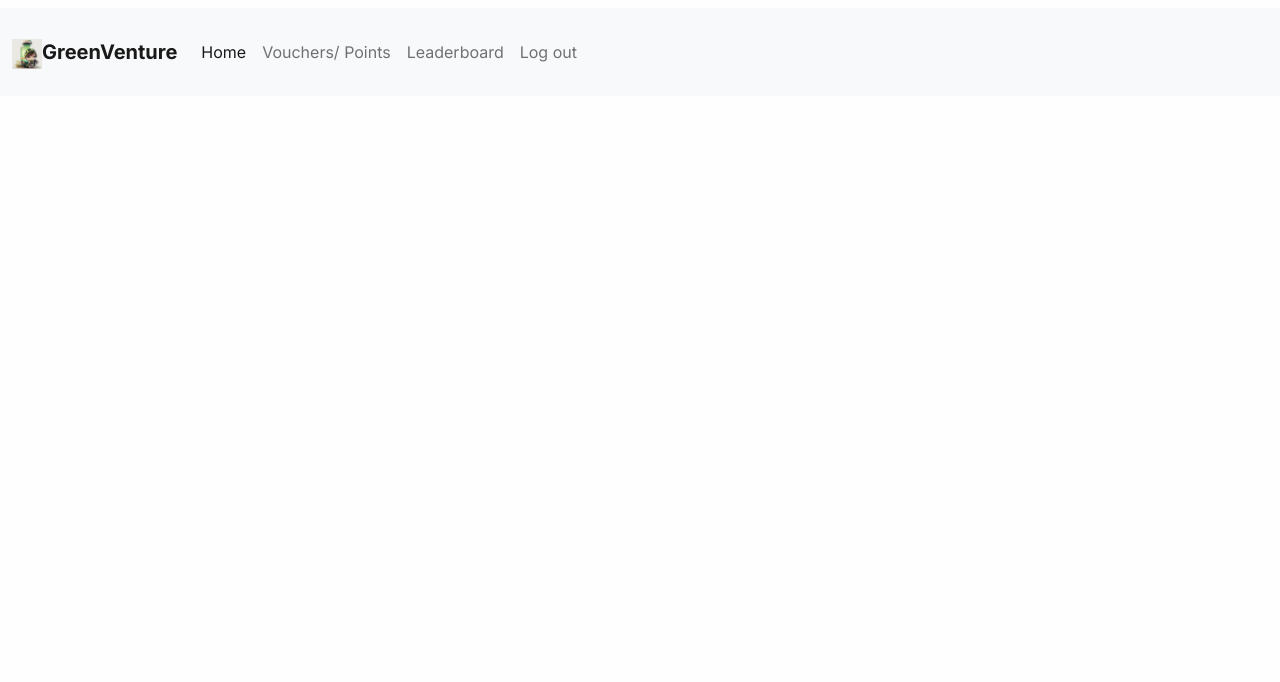
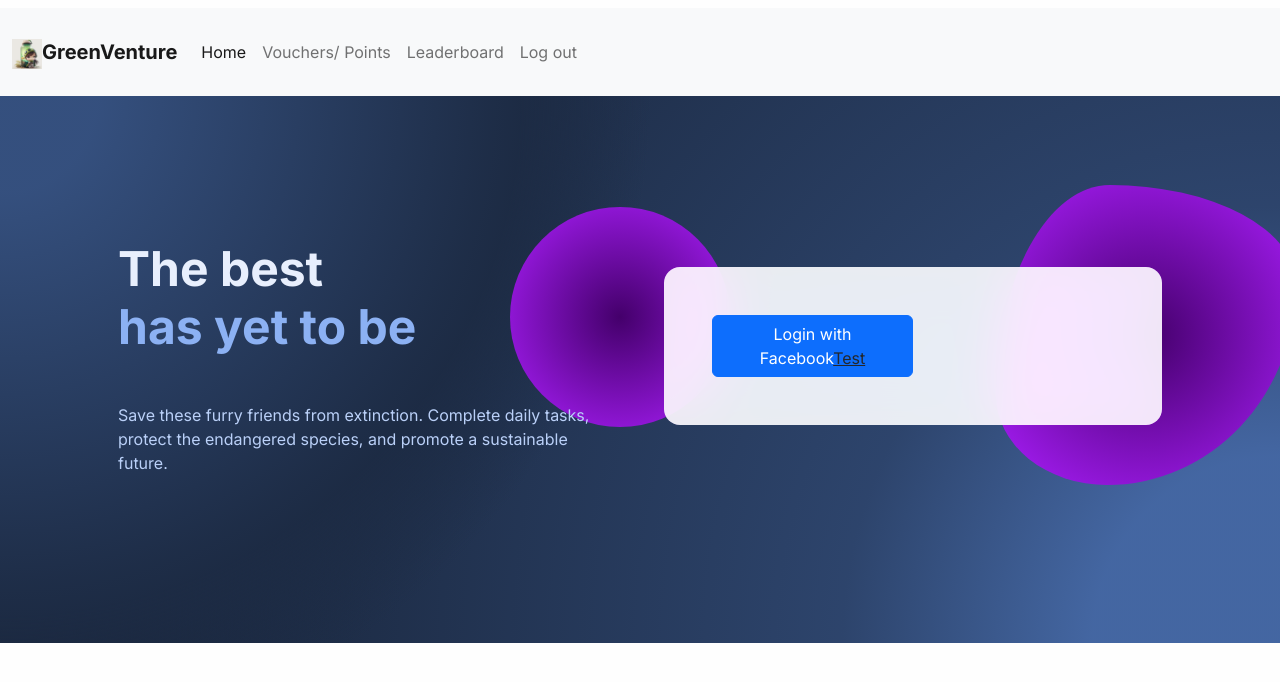
Before and after one commit to xavierkoo/greenventure-frontend, a Vue app: page /login in a window 1280 px wide. Shown: the top 682 px of the page. Built offline with nearby package versions, Linux system fonts and the light colour scheme; no server answers.

Commit message:
feat: add login function and redirection

```diff
--- a/src/views/GreetingView.vue
+++ b/src/views/GreetingView.vue
@@ -1,7 +1,116 @@
 <template>
-  <div></div>
+  <!-- Section: Design Block -->
+  <section class="background-radial-gradient overflow-hidden">
+    <div class="container px-4 py-5 px-md-5 text-center text-lg-start my-5">
+      <div class="row gx-lg-5 align-items-center mb-5">
+        <div class="col-lg-6 mb-5 mb-lg-0" style="z-index: 10">
+          <h1 class="my-5 display-5 fw-bold ls-tight" style="color: hsl(218, 81%, 95%)">
+            The best<br />
+            <span style="color: hsl(218, 81%, 75%)">has yet to be</span>
+          </h1>
+          <p class="mb-4 opacity-70" style="color: hsl(218, 81%, 85%)">
+            Save these furry friends from extinction. Complete daily tasks, protect the endangered
+            species, and promote a sustainable future.
+          </p>
+        </div>
+
+        <div class="col-lg-6 mb-5 mb-lg-0 position-relative">
+          <div id="radius-shape-1" class="position-absolute rounded-circle shadow-5-strong"></div>
+          <div id="radius-shape-2" class="position-absolute shadow-5-strong"></div>
+
+          <div class="card bg-glass">
+            <div class="card-body px-4 py-5 px-md-5">
+              <div class="col-lg-6 col-md-6 col-xs-12 col-sm-6">
+                <button class="btn btn-primary facebook">
+                  <span>Login with Facebook</span><a href="http://127.0.0.1:5100/login">Test</a>
+                  <i class="fa fa-facebook"></i>
+                </button>
+              </div>
+            </div>
+          </div>
+        </div>
+      </div>
+    </div>
+  </section>
+  <!-- Section: Design Block -->
 </template>
 
-<script setup></script>
+<script>
+import { useRoute } from 'vue-router'
+import axios from 'axios'
 
-<style lang="scss" scoped></style>
+export default {
+  data() {
+    return {
+      code: ''
+    }
+  },
+  beforeMount() {
+    const route = useRoute()
+    this.code = route.query.token
+    this.loadIntoSession()
+  },
+  methods: {
+    async loadIntoSession() {
+      await axios
+        .get(`http://127.0.0.1:5100/user/${this.code}`)
+        .then((res) => {
+          localStorage.setItem('accessToken', res.data.data.accessToken)
+          localStorage.setItem('email', res.data.data.email)
+          localStorage.setItem('name', res.data.data.name)
+          localStorage.setItem('userID', res.data.data.userID)
+          this.$router.replace({ path: '/' })
+        })
+        .catch((err) => {
+          console.error(err)
+        })
+    }
+  }
+}
+</script>
+
+<style scoped>
+.background-radial-gradient {
+  background-color: hsl(218, 41%, 15%);
+  background-image: radial-gradient(
+      650px circle at 0% 0%,
+      hsl(218, 41%, 35%) 15%,
+      hsl(218, 41%, 30%) 35%,
+      hsl(218, 41%, 20%) 75%,
+      hsl(218, 41%, 19%) 80%,
+      transparent 100%
+    ),
+    radial-gradient(
+      1250px circle at 100% 100%,
+      hsl(218, 41%, 45%) 15%,
+      hsl(218, 41%, 30%) 35%,
+      hsl(218, 41%, 20%) 75%,
+      hsl(218, 41%, 19%) 80%,
+      transparent 100%
+    );
+}
+
+#radius-shape-1 {
+  height: 220px;
+  width: 220px;
+  top: -60px;
+  left: -130px;
+  background: radial-gradient(#44006b, #ad1fff);
+  overflow: hidden;
+}
+
+#radius-shape-2 {
+  border-radius: 38% 62% 63% 37% / 70% 33% 67% 30%;
+  bottom: -60px;
+  right: -110px;
+  width: 300px;
+  height: 300px;
+  background: radial-gradient(#44006b, #ad1fff);
+  overflow: hidden;
+}
+
+.bg-glass {
+  background-color: hsla(0, 0%, 100%, 0.9) !important;
+  backdrop-filter: saturate(200%) blur(25px);
+}
+</style>
```
